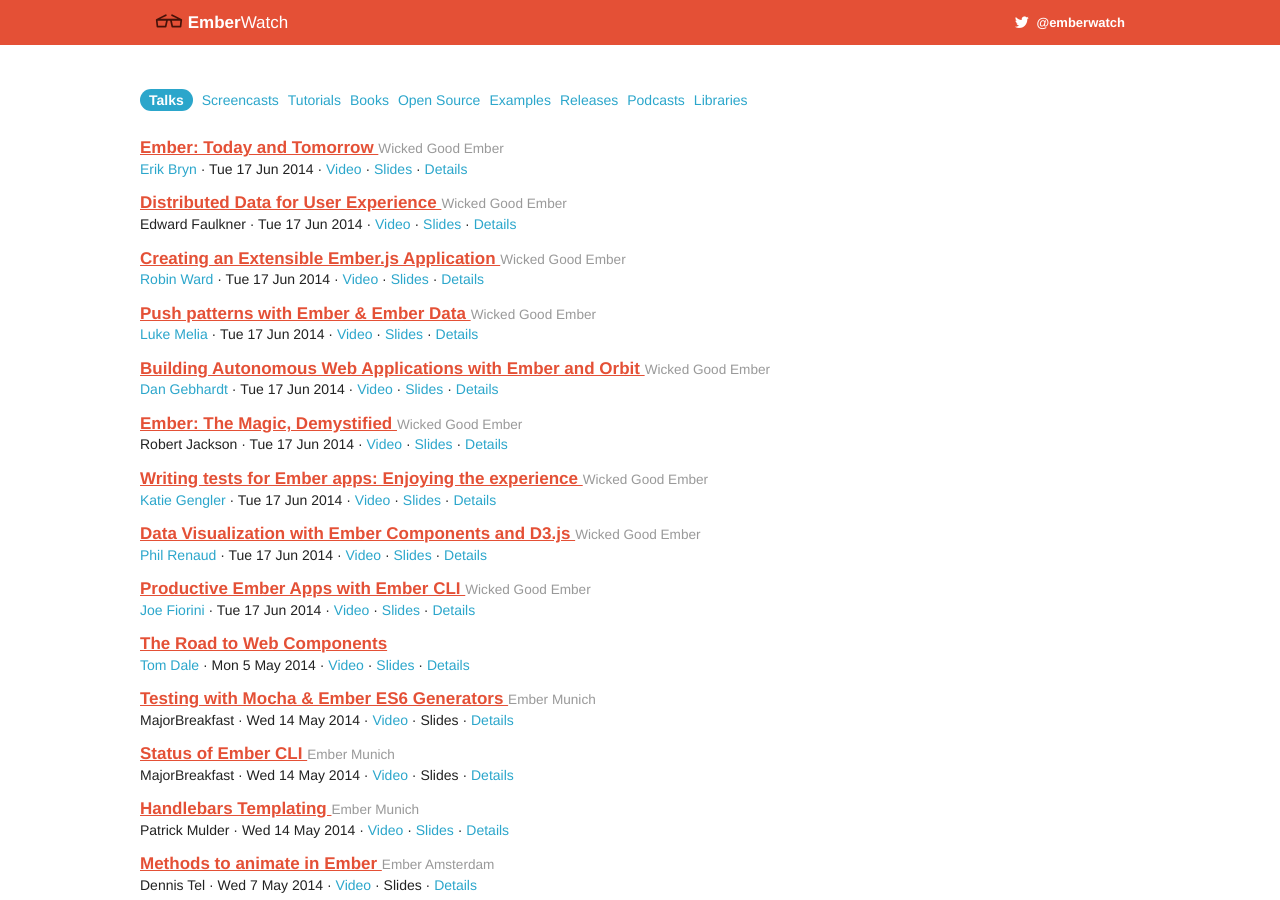
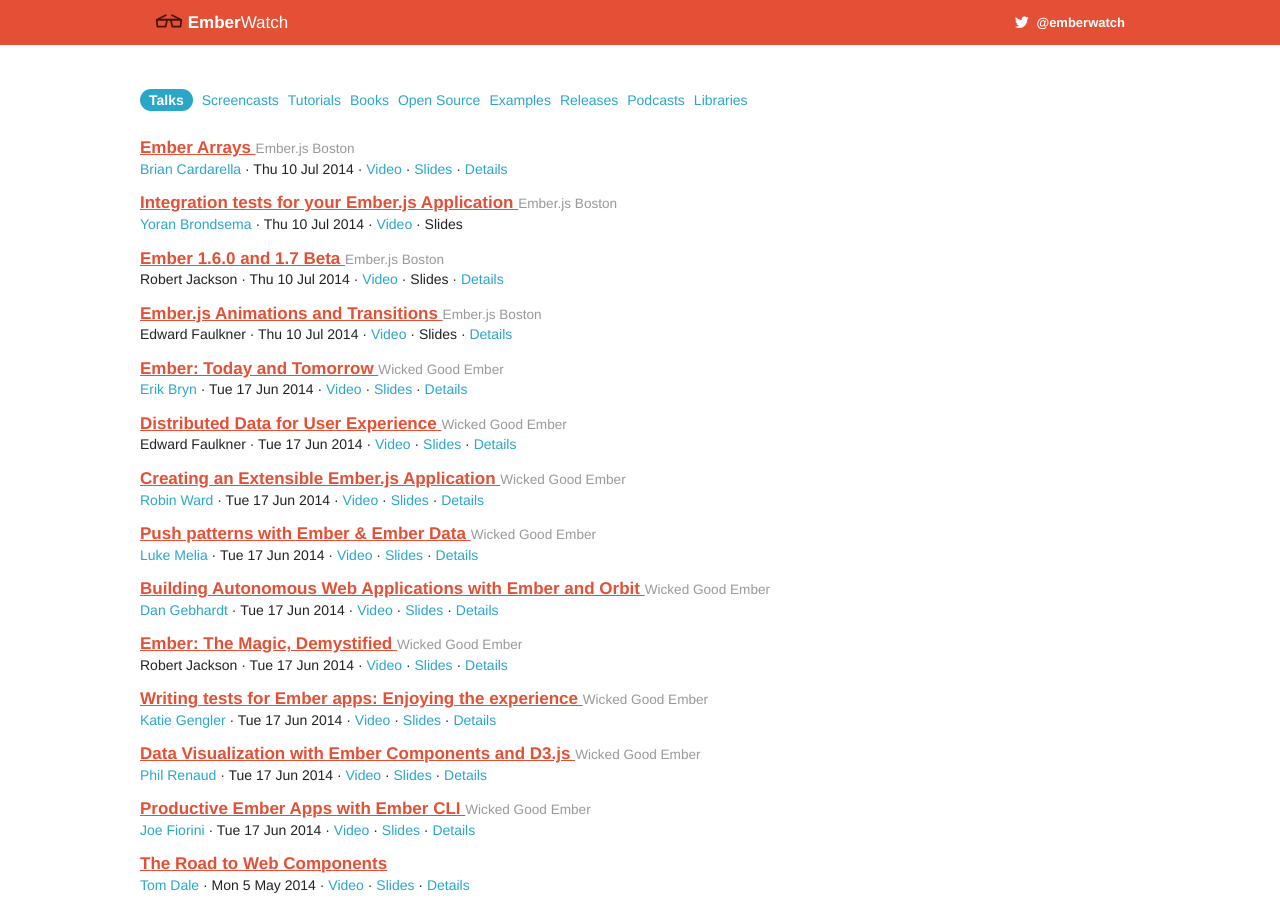
Before and after one commit to emberwatch/emberwatch, a Jekyll site: the page built from index.html, in a window 1280 px wide and 900 px high. Built offline with Jekyll 4.4.1, drawn with Linux system fonts in a browser that asks for light colours; comment, search, counter and statistics services are not loaded.

Commit message:
Boston July Meetup

```diff
--- a/_data/talks.yml
+++ b/_data/talks.yml
@@ -1,4 +1,39 @@
 ---
+- title: Ember Arrays
+  date: "2014-07-10"
+  author_ids:
+  - 29
+  event_id: 9
+  videos:
+  - https://www.youtube.com/watch?v=S4M78SO3gAc#t=5276
+  url: http://www.meetup.com/Boston-Ember-js/events/183866792/
+  slides: https://docs.google.com/presentation/d/14eKH1rkf_emVrMhYkjv8VVH1GQbm_9NaRiLbtxW62oQ/present
+  id:
+- title: "Integration tests for your Ember.js Application"
+  date: "2014-07-10"
+  author_ids:
+  - 141
+  event_id: 9
+  videos:
+  - https://www.youtube.com/watch?v=S4M78SO3gAc#t=3740
+- title: "Ember 1.6.0 and 1.7 Beta"
+  date: "2014-07-10"
+  author_ids:
+  - 123
+  event_id: 9
+  videos:
+  - https://www.youtube.com/watch?v=S4M78SO3gAc#t=3037
+  url: http://www.meetup.com/Boston-Ember-js/events/183866792/
+  id:
+- title: Ember.js Animations and Transitions
+  date: "2014-07-10"
+  author_ids:
+  - 124
+  event_id: 9
+  videos:
+  - https://www.youtube.com/watch?v=S4M78SO3gAc#t=453
+  url: http://www.meetup.com/Boston-Ember-js/events/183866792/
+  id:
 - title: "Ember: Today and Tomorrow"
   date: "2014-06-17"
   author_ids:
```
Also changed, not shown: _data/people.yml (+7 -2 lines).
